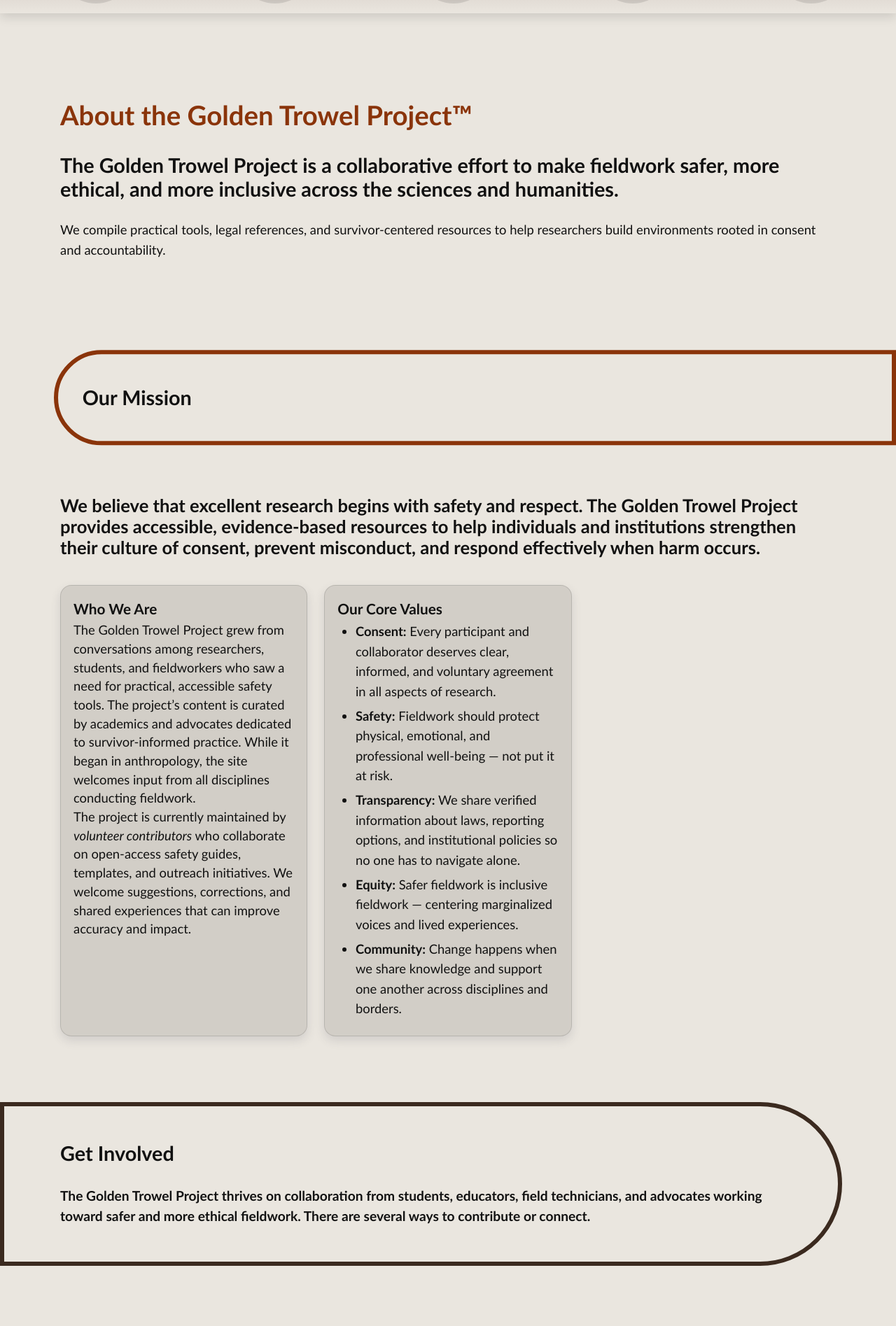
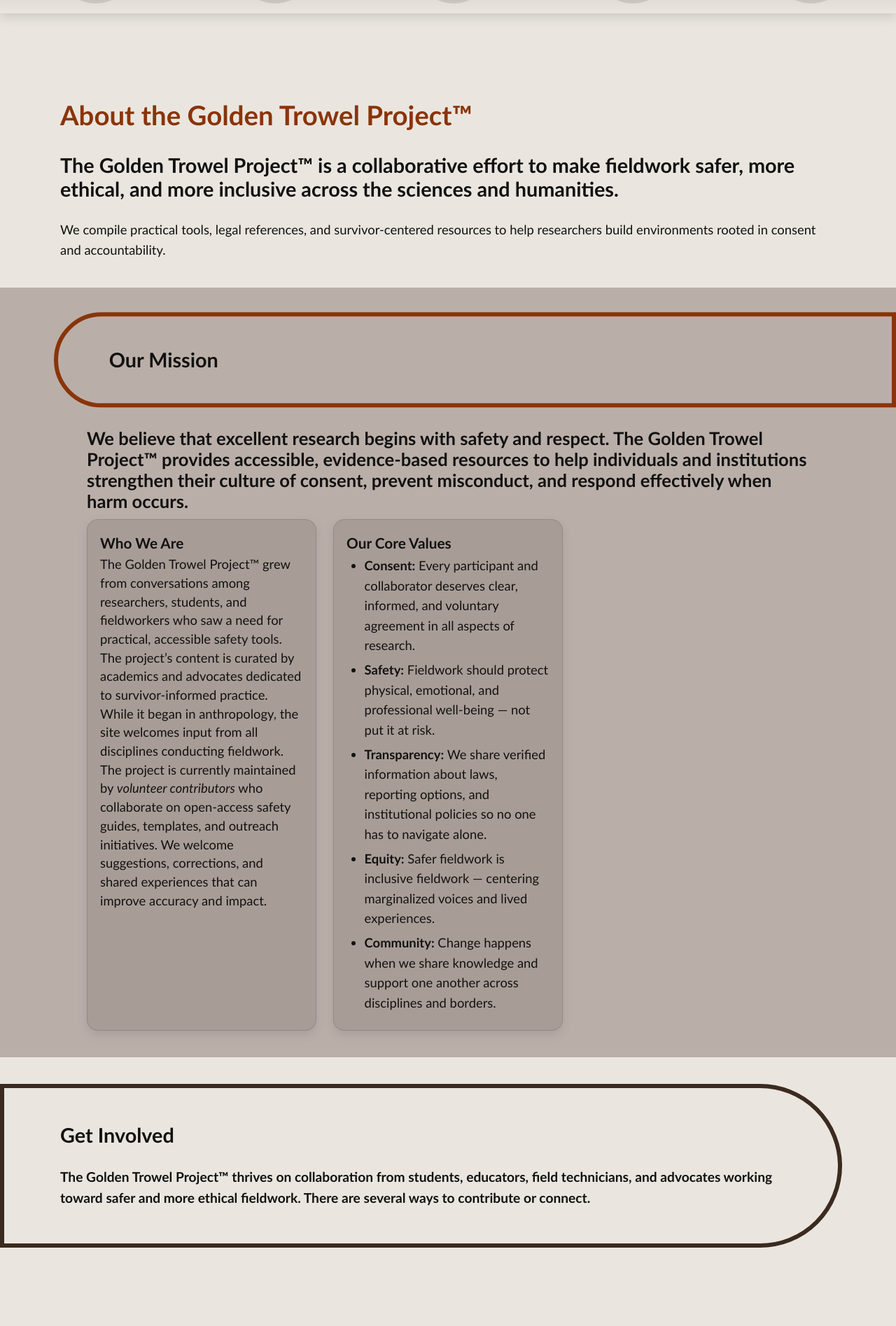
Before and after one commit to AnthroSafetyWarrior/GoldenTrowelProject, a Jekyll site: the page built from _pages/aboutus.html, in a window 1280 px wide. Shown: the part 624-2519 px from the top of the page at 70% size. Built offline with Jekyll 4.4.1, drawn with Linux system fonts in a browser that asks for light colours.

Commit message:
updating name

```diff
--- a/_layouts/default.html
+++ b/_layouts/default.html
@@ -915,53 +915,61 @@ html body .pillhead.pill--sage{
 
 /* ================= STRIPE (full-bleed background wrapper) ================= */
 .stripe{
-  /* color + internals */
-  --stripe-bg: var(--wave-dark);
-  --stripe-bleed-top: 10px;
-  --stripe-bleed-bottom: 0px;
-  --stripe-pad-y: 8px;
-  --stripe-section-pad-y: 0px;
-  --stripe-gap: 0px;
-  --stripe-pillhead-mb: 8px;
-
-  /* NEW: explicit outside gap after the stripe (light area) */
-  --stripe-gap-after: 28px;
+  /* ----------- CONTROLS (tweak once, affects all) ----------- */
+  --stripe-bg: var(--wave-dark);   /* background color */
+  --stripe-bleed-top: 20px;        /* color extends above content */
+  --stripe-bleed-bottom: 0px;      /* color extends below content */
+  --stripe-pad-y: 8px;             /* padding inside the colored area */
+  --stripe-section-pad-y: 0px;     /* padding on inner .section */
+  --stripe-gap: 0px;               /* gap inside .section grid */
+  --stripe-pillhead-mb: 8px;       /* pillhead margin inside stripe */
+  --stripe-buffer-bottom: 30px;    /* transparent space AFTER stripe */
 
   position: relative;
   isolation: isolate;
+  margin: 0;
 
-  /* inside padding; color area is handled by ::before only */
+  /* top padding = normal; bottom padding = normal + buffer (transparent) */
   padding: var(--stripe-pad-y) var(--page-pad-inline);
-
-  /* prevent margin-collapsing with the next section */
-  display: flow-root;
-  /* apply the outside gap AFTER the stripe (this is the light strip) */
-  margin-bottom: var(--stripe-gap-after);
+  padding-bottom: calc(var(--stripe-pad-y) + var(--stripe-buffer-bottom));
 }
 
-/* full-bleed color behind the stripe’s content */
+/* Full-bleed colored panel only */
 .stripe::before{
   content:"";
   position:absolute;
-  z-index:-1;
+  z-index:-1;                      /* sits behind content */
   left: calc(50% - 50vw);
   width: 100vw;
+
+  /* color height is driven ONLY by bleed values */
   top:    calc(-1 * var(--stripe-bleed-top));
   bottom: calc(-1 * var(--stripe-bleed-bottom));
+
   background: var(--stripe-bg);
   pointer-events: none;
 }
 
-/* anchor to right edge if ever needed */
-.stripe--right::before{ left:auto; right:calc(50% - 50vw); }
+/* Anchor to right edge when needed */
+.stripe--right::before{
+  left:auto;
+  right:calc(50% - 50vw);
+}
 
-/* tighten inner content */
-.stripe > .section{ padding-block: var(--stripe-section-pad-y); gap: var(--stripe-gap); }
-.stripe .pillhead{ margin-block: var(--stripe-pillhead-mb); }
+/* tighten the inner section */
+.stripe > .section{
+  padding-block: var(--stripe-section-pad-y);
+  gap: var(--stripe-gap);
+}
 
-/* preset you’re using */
-.stripe--wave-dark{ --stripe-bg: var(--wave-dark); }
+/* control pillhead spacing inside */
+.stripe .pillhead{
+  margin-block: var(--stripe-pillhead-mb);
+}
 
+/* Preset you’re using */
+.stripe--wave-dark { --stripe-bg: var(--wave-dark); }
+/* (You can omit offwhite if you’re not using it) */
 
 /* ================= STRIPE LINK STYLING ================= */
 /* Default link color inside stripes */
--- a/_pages/aboutus.html
+++ b/_pages/aboutus.html
@@ -14,19 +14,22 @@ hero_tint: .40
     <h1><strong>About the Golden Trowel Project™</strong></h1>
     <br>
     <h2 style="font-weight:600; max-width:70ch;">
-      The Golden Trowel Project is a collaborative effort to make fieldwork safer, more ethical, and more inclusive across the sciences and humanities.</h2>
+      The Golden Trowel Project™ is a collaborative effort to make fieldwork safer, more ethical, and more inclusive across the sciences and humanities.</h2>
 <br>
 <p>We compile practical tools, legal references, and survivor-centered resources to help researchers build environments rooted in consent and accountability.
     </p>
   </div>
 </section>
 
+
+
+<div class="stripe stripe--wave-dark">
 <!-- 2) Mission & Values -->
 <section class="section">
   <h2 class="pillhead pill--orange pill--clip-right">Our Mission</h2>
 
 <h3>We believe that excellent research begins with safety and respect.
-      The Golden Trowel Project provides accessible, evidence-based resources
+      The Golden Trowel Project™ provides accessible, evidence-based resources
       to help individuals and institutions strengthen their culture of consent,
       prevent misconduct, and respond effectively when harm occurs.
     </h3>
@@ -34,7 +37,7 @@ hero_tint: .40
     <article class="card card--glass">
       <h4><strong>Who We Are</strong></h4>
       <p>
-        The Golden Trowel Project grew from conversations among researchers, students, and fieldworkers who saw a need for
+        The Golden Trowel Project™ grew from conversations among researchers, students, and fieldworkers who saw a need for
         practical, accessible safety tools. The project’s content is curated by academics and advocates dedicated to survivor-informed practice.
         While it began in anthropology, the site welcomes input from all disciplines conducting fieldwork.
       </p>
@@ -57,13 +60,15 @@ hero_tint: .40
 
   </div>
 </section>
+</div>
+
 
 <!-- 3) Get Involved -->
 <section class="pillband pill--soil pill--clip-left pill--tight">
   <div class="section">
     <h2>Get Involved</h2>
     <p class="lede">
-     The Golden Trowel Project thrives on collaboration from students, educators, field technicians, and advocates working toward safer and more ethical fieldwork. There are several ways to contribute or connect.
+     The Golden Trowel Project™ thrives on collaboration from students, educators, field technicians, and advocates working toward safer and more ethical fieldwork. There are several ways to contribute or connect.
     </p>
   </div>
 </section>
@@ -91,6 +96,9 @@ hero_tint: .40
     </div>
 </section>
 
+
+
+<div class="stripe stripe--wave-dark">
 <!-- 4) About the Name -->
 <section class="section">
   <h2 class="pillhead pill--slate pill--clip-right">About the Name</h2>
@@ -107,8 +115,11 @@ hero_tint: .40
     <p>In short, we transform the old metaphor of the “golden trowel” into a call for a better standard:
     <strong>safe, ethical, and inclusive fieldwork.</strong></p>
   </div>
+</section>
+  </div>
 
 
+<!-- 5) INFO -->
 <section class="section">
   <h2 class="pillhead pill--sage pill--clip-left">Website Graphics</h2>
 
```
